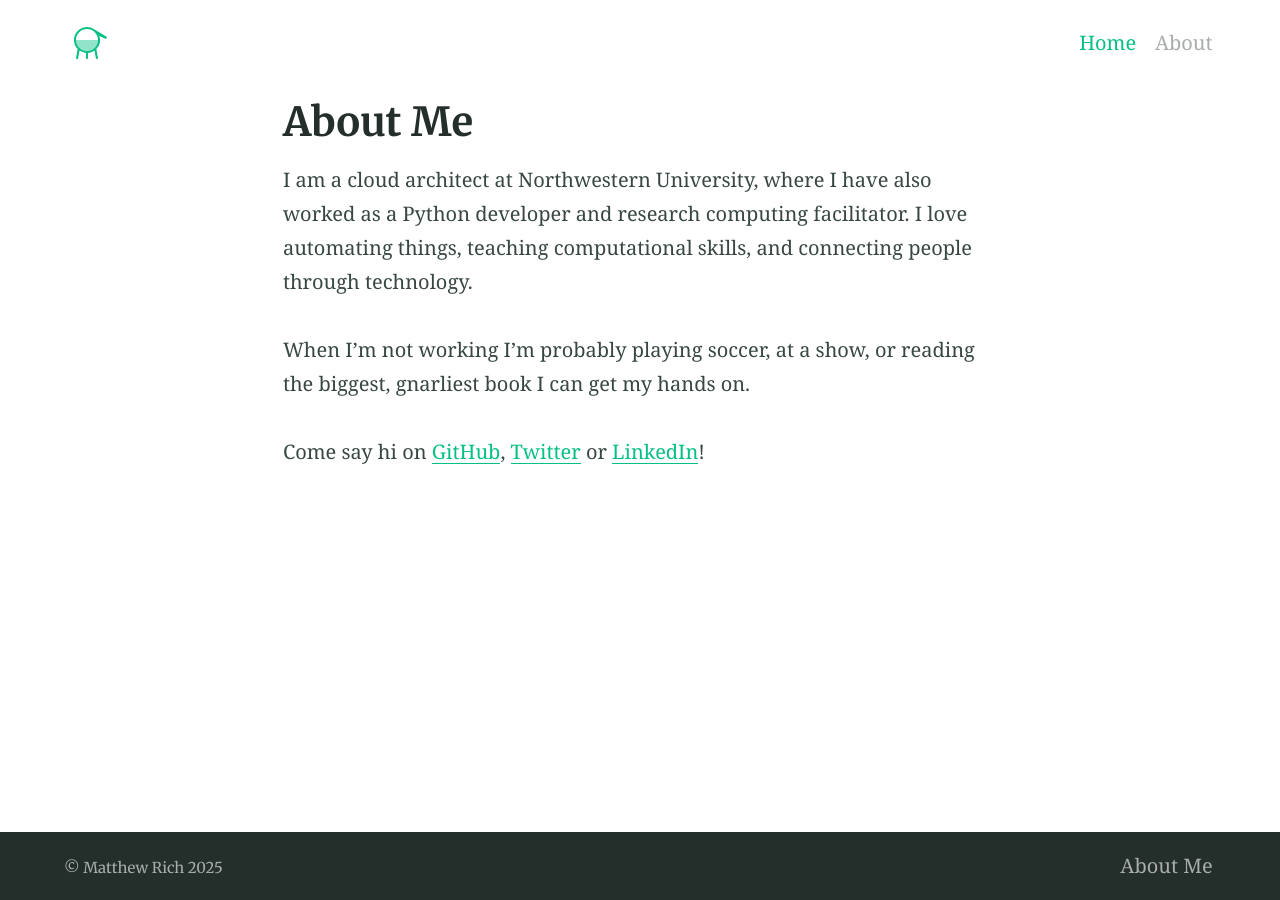
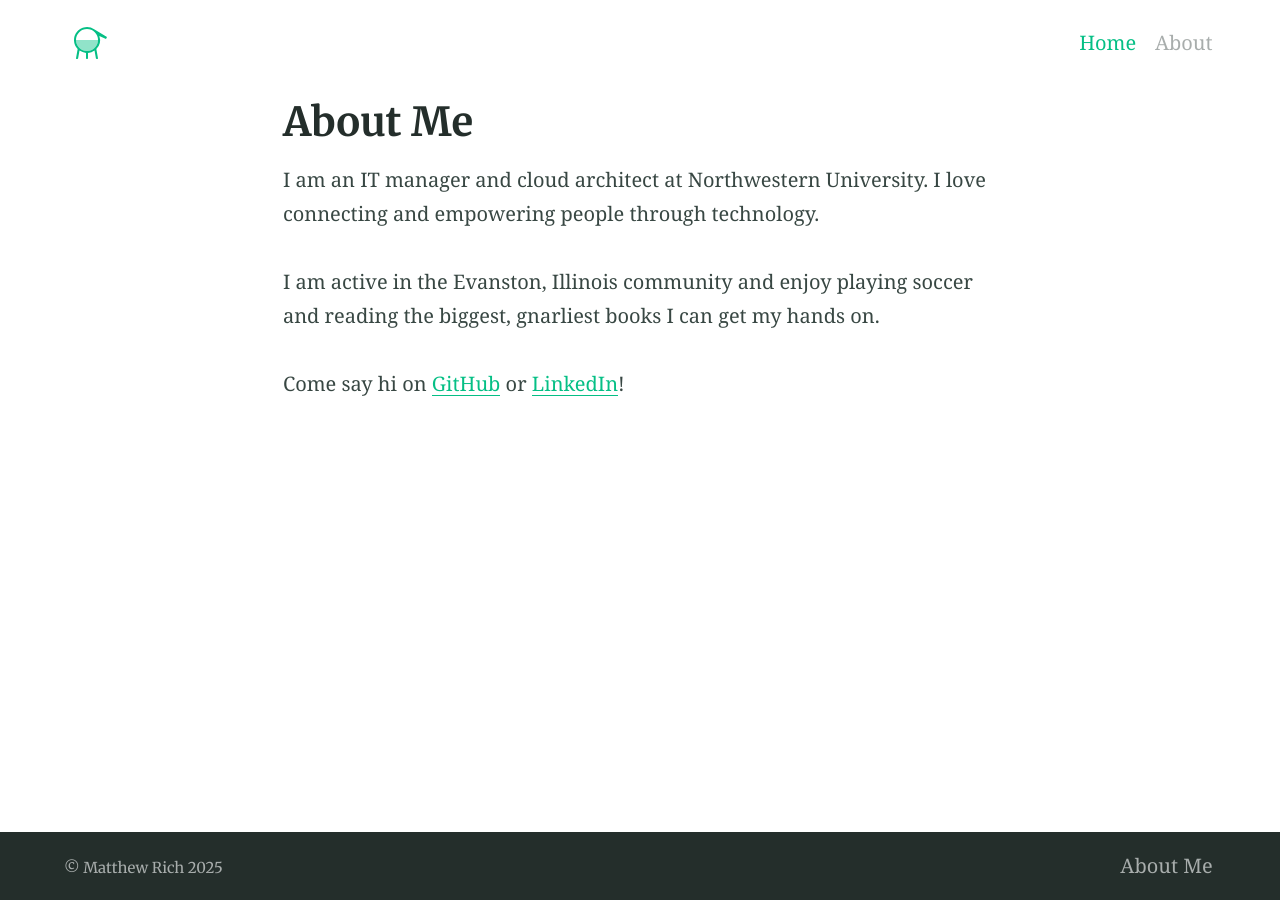
Before and after one commit to mrichnu/blog, a Jekyll site: the page built from about.md, in a window 1280 px wide. Built offline with Jekyll 4.4.1, drawn with Linux system fonts in a browser that asks for light colours.

Commit message:
Update about.md

```diff
--- a/about.md
+++ b/about.md
@@ -4,8 +4,8 @@ title: About Me
 permalink: /about/
 ---
 
-I am a cloud architect at Northwestern University, where I have also worked as a Python developer and research computing facilitator. I love automating things, teaching computational skills, and connecting people through technology.
+I am an IT manager and cloud architect at Northwestern University. I love connecting and empowering people through technology.
 
-When I'm not working I'm probably playing soccer, at a show, or reading the biggest, gnarliest book I can get my hands on.
+I am active in the Evanston, Illinois community and enjoy playing soccer and reading the biggest, gnarliest books I can get my hands on.
 
-Come say hi on [GitHub](https://github.com/mrichnu/), [Twitter](https://twitter.com/technivore) or [LinkedIn](https://www.linkedin.com/in/matthew-rich/)!
+Come say hi on [GitHub](https://github.com/mrichnu/) or [LinkedIn](https://www.linkedin.com/in/matthew-rich/)!
```
